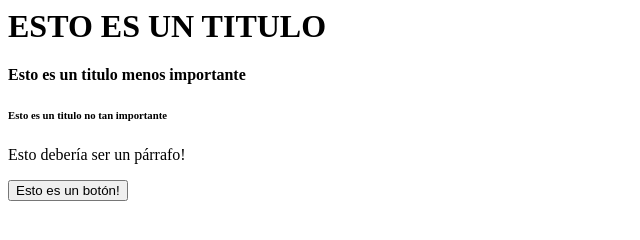
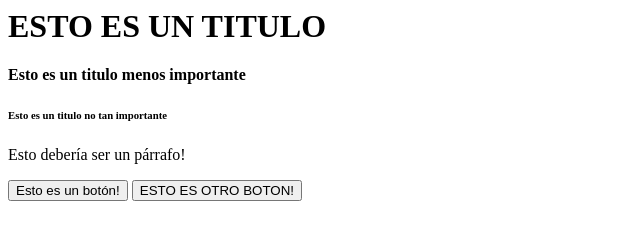
Before and after one commit to Lucianabarenghi/pruebas, a plain HTML site: page index.html in a window 1280 px wide. Shown: the whole page, without its empty margins (0-640 px from the left). Drawn offline with Linux system fonts and the light colour scheme.

Commit message:
Agregue un botón

```diff
--- a/index.html
+++ b/index.html
@@ -9,6 +9,8 @@
 <h6>Esto es un titulo no tan importante</h6>
 <p> Esto debería ser un párrafo!</p>
 <button> Esto es un botón!</button>
+
+<button>ESTO ES OTRO BOTON!</button>
 </body>
 
 </html>
```
